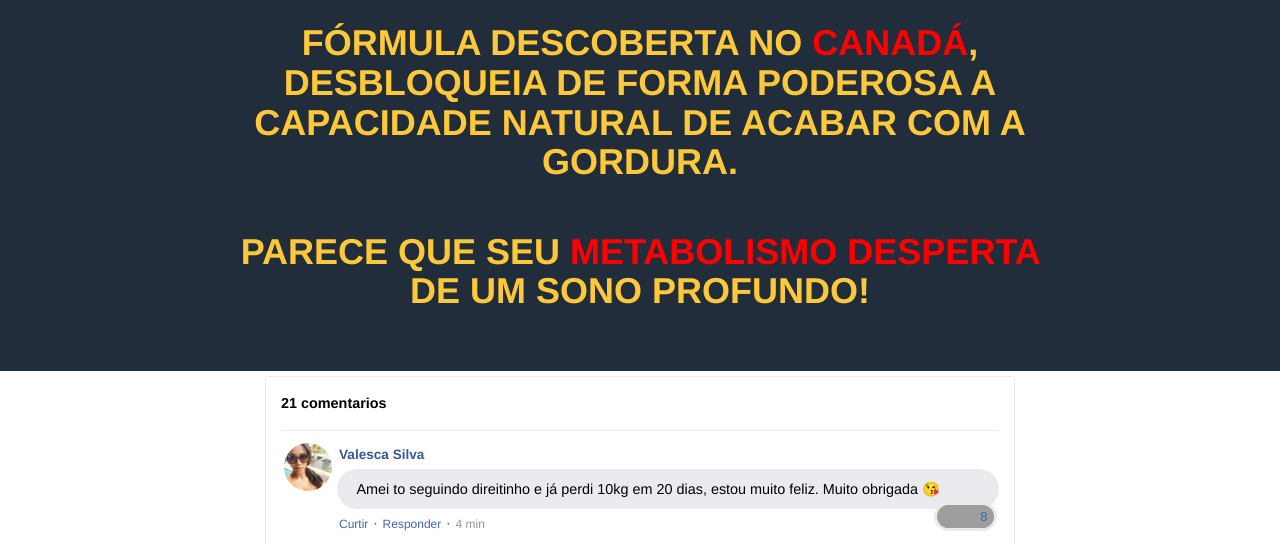
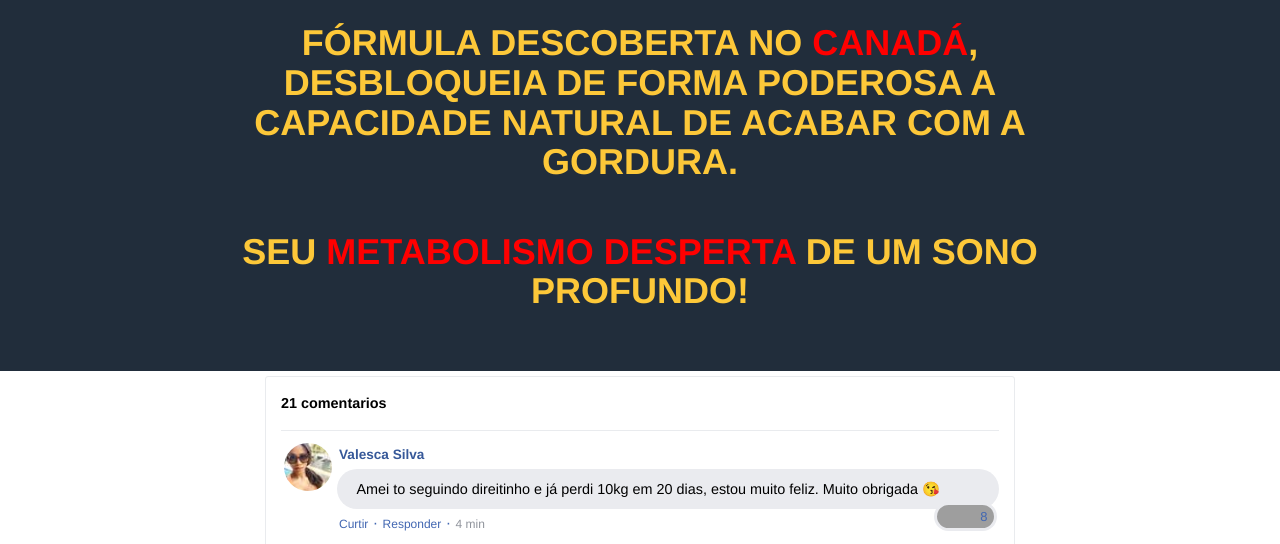
Before and after one commit to thiagonfigueiredo/emagrecimentodescomplicadoceto.com, a plain HTML site: page index.html in a window 1280 px wide. Shown: the part 252-796 px from the top of the page. Drawn offline with nearby package versions, Linux system fonts and the light colour scheme; grey boxes are pictures that could not be loaded.

Commit message:
Update index.html

```diff
--- a/index.html
+++ b/index.html
@@ -87,7 +87,7 @@
         </script>
       </div>
       <div class="title secret-title">
-        <h1>Parece que seu <span class="red">metabolismo desperta</span> de um sono profundo!</h1>
+        <h1>Seu <span class="red">metabolismo desperta</span> de um sono profundo!</h1>
         <div id="cta-resultados" class="cta-resultados column">
           <div id="cta1" class="text-center">
             <a
```
